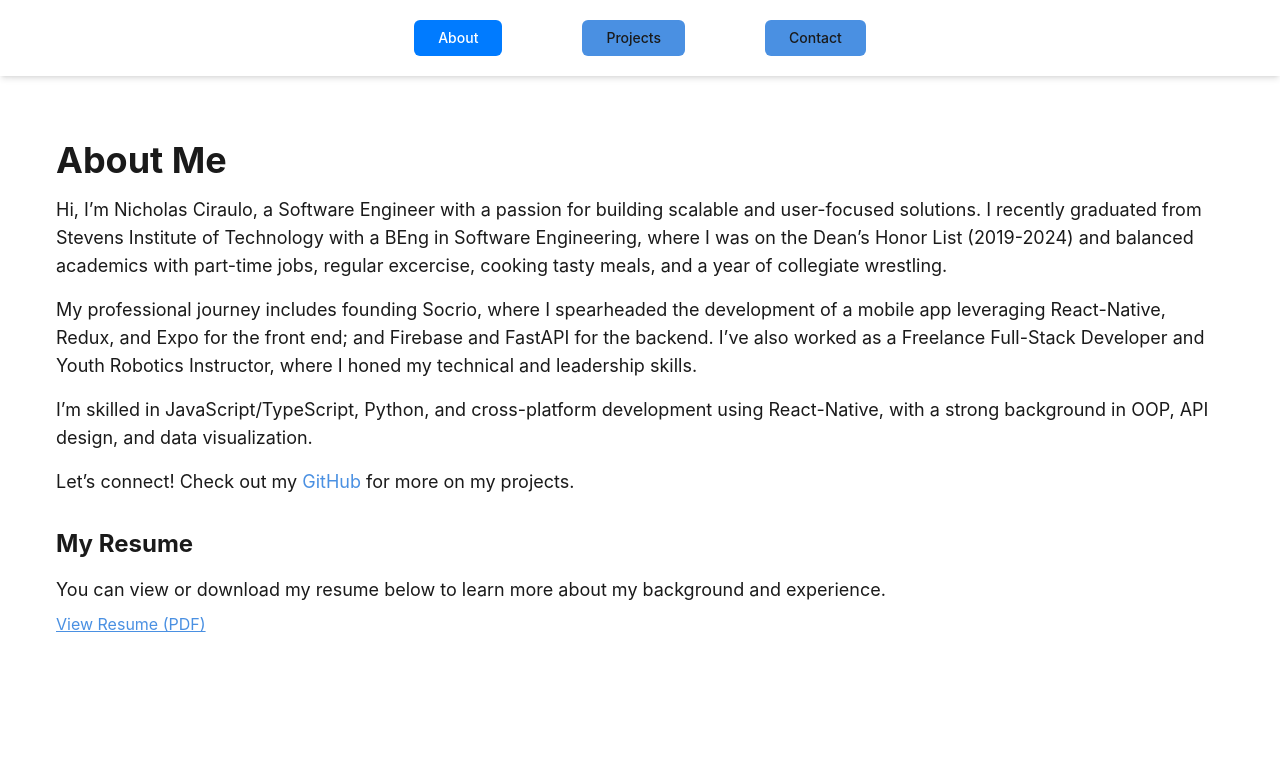
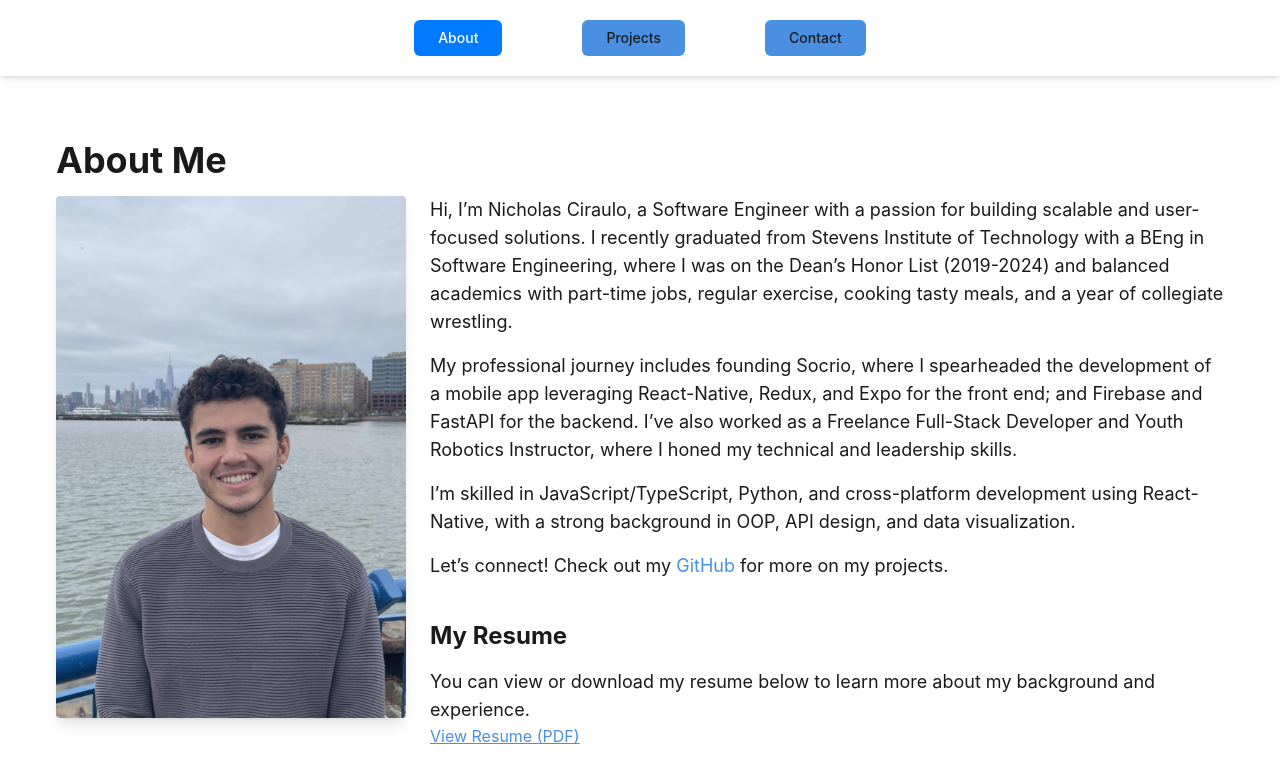
Before and after one commit to nickopicz/Portfolio, a Next.js app: page /about in a window 1280 px wide. Shown: the top 782 px of the page. Built offline with nearby package versions, Linux system fonts and the light colour scheme.

Commit message:
Adjusted layout of about and fixed button on contact screen

```diff
--- a/app/about/page.tsx
+++ b/app/about/page.tsx
@@ -1,3 +1,4 @@
+import Image from 'next/image';
 import React from 'react';
 
 const About: React.FC = () => {
@@ -7,25 +8,36 @@ const About: React.FC = () => {
 				<h1 className="text-4xl font-bold text-accent-primary mb-4">
 					About Me
 				</h1>
+				{/* Headshot Section */}
+				<div className="flex flex-col md:flex-row items-center md:items-start md:space-x-6 mb-8">
+					<Image
+						src="/headshot.jpg" // Replace with your image URL or path
+						alt="Nicholas Ciraulo"
+						className="w-300 h-100 rounded object-cover shadow-lg mb-6 md:mb-0"
+						width={350}
+						height={100}
+					/>
+					<div>
 						<p className="text-lg mb-4">
 							Hi, I’m Nicholas Ciraulo, a Software Engineer with a passion for
 							building scalable and user-focused solutions. I recently graduated
 							from Stevens Institute of Technology with a BEng in Software
 							Engineering, where I was on the Dean’s Honor List (2019-2024) and
-					balanced academics with part-time jobs, regular excercise, cooking
+							balanced academics with part-time jobs, regular exercise, cooking
 							tasty meals, and a year of collegiate wrestling.
 						</p>
 						<p className="text-lg mb-4">
-					My professional journey includes founding Socrio, where I spearheaded
-					the development of a mobile app leveraging React-Native, Redux, and
-					Expo for the front end; and Firebase and FastAPI for the backend. I’ve
-					also worked as a Freelance Full-Stack Developer and Youth Robotics
-					Instructor, where I honed my technical and leadership skills.
+							My professional journey includes founding Socrio, where I
+							spearheaded the development of a mobile app leveraging
+							React-Native, Redux, and Expo for the front end; and Firebase and
+							FastAPI for the backend. I’ve also worked as a Freelance
+							Full-Stack Developer and Youth Robotics Instructor, where I honed
+							my technical and leadership skills.
 						</p>
 						<p className="text-lg mb-4">
 							I’m skilled in JavaScript/TypeScript, Python, and cross-platform
-					development using React-Native, with a strong background in OOP, API
-					design, and data visualization.
+							development using React-Native, with a strong background in OOP,
+							API design, and data visualization.
 						</p>
 						<p className="text-lg">
 							Let’s connect! Check out my{' '}
@@ -37,11 +49,10 @@ const About: React.FC = () => {
 							>
 								GitHub
 							</a>{' '}
-					for more on my projects. {'\n'}
+							for more on my projects.
 						</p>
-				<div className="mt-8">
-					<h2 className="text-2xl font-bold mb-4">My Resume</h2>
-					<p className="text-lg mb-2">
+						<h2 className="text-2xl font-bold mt-10 mb-4">My Resume</h2>
+						<p className="text-lg mv-2">
 							You can view or download my resume below to learn more about my
 							background and experience.
 						</p>
@@ -55,6 +66,9 @@ const About: React.FC = () => {
 						</a>
 					</div>
 				</div>
+
+				<div className="mt-8"></div>
+			</div>
 		</div>
 	);
 };
--- a/app/contact/page.tsx
+++ b/app/contact/page.tsx
@@ -1,3 +1,5 @@
+import Image from 'next/image';
+
 export default function Contact() {
 	return (
 		<div className="container mx-auto px-6 py-8 bg-[var(--background)] text-[var(--foreground)]">
@@ -11,9 +13,16 @@ export default function Contact() {
 					href="https://www.linkedin.com/in/nicholas-ciraulo"
 					target="_blank"
 					rel="noopener noreferrer"
-					className="block text-center bg-accent-primary text-[var(--background)] py-2 px-4 rounded-lg hover:bg-accent-hover"
+					className="flex items-center justify-center bg-[var(--background)] text-white py-2 px-4 rounded-lg hover:bg-[var(--foreground)] transition-colors duration-300 space-x-2 w-45 h-12 max-w-fit"
 				>
-					Visit My LinkedIn
+					<Image
+						src="/linkedin-logo.webp" // Replace with the actual path to your LinkedIn logo
+						alt="LinkedIn"
+						className="w-10 h-10"
+						width={24}
+						height={24}
+					/>
+					<span className="text-m">Visit My LinkedIn</span>
 				</a>
 
 				{/* Email */}
@@ -34,7 +43,7 @@ export default function Contact() {
 						href="tel:+1234567890"
 						className="text-accent-primary hover:text-accent-secondary"
 					>
-						+1 (234) 567-890
+						+1 (908) 410-7335
 					</a>
 				</p>
 			</div>
--- a/app/projects/page.tsx
+++ b/app/projects/page.tsx
@@ -65,7 +65,11 @@ const Projects: React.FC = () => {
 					<p className="text-lg">
 						Socrio demonstrates my ability to build scalable, user-friendly
 						applications with a focus on responsive design and seamless user
-						experiences.
+						experiences. I was able to design and implement various features
+						such as voice memo recording, virtual chat rooms, direct messaging,
+						and social media style feed with voting mechanism. The released
+						application was recieved by a niche audience that was satisfied, but
+						too small to continue development.
 					</p>
 				</div>
 
```
Also changed, not shown: public/headshot.jpg (added), public/linkedin-logo.webp (added). Lines whose indentation alone changed are shown as unchanged.
